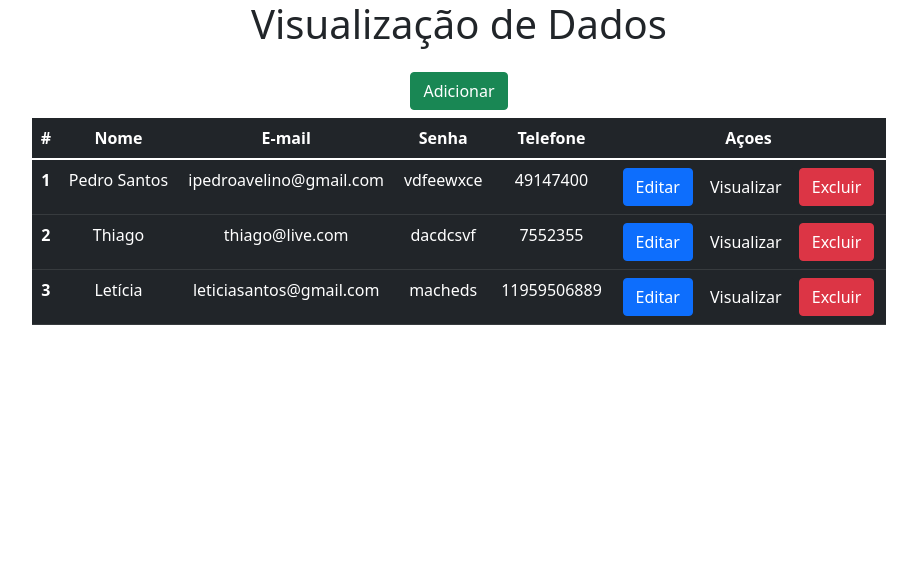
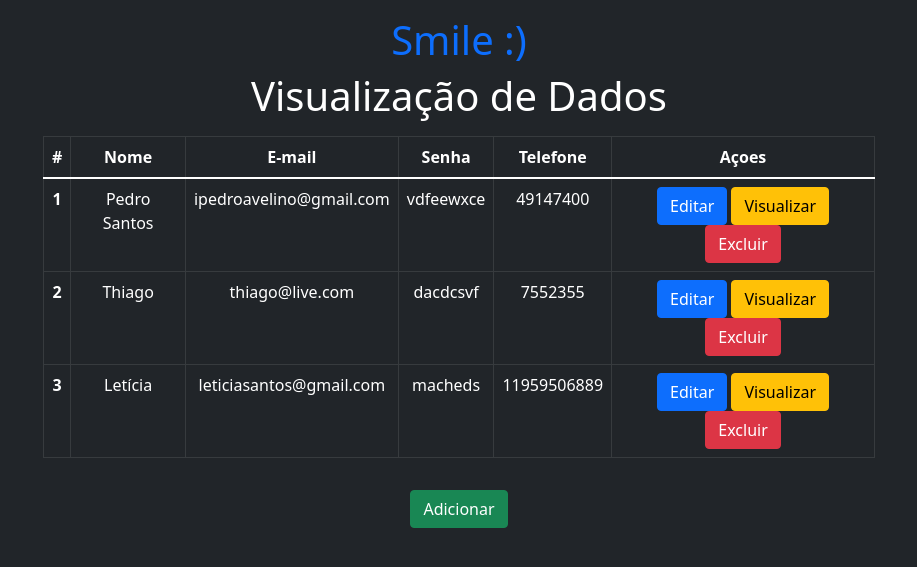
Before and after one commit to ipedroavelino/ChallengeWebApp, a Django app: page / in a window 1280 px wide. Shown: the top 567 px of the page, without its empty margins (181-1098 px from the left). Run offline with Django 3.2, Linux system fonts and the light colour scheme; data comes from the database, SQL or seed files in the repository; both versions use the stored data as it was after the commit.

Commit message:
Editando estilo

```diff
--- a/app/templates/index.html
+++ b/app/templates/index.html
@@ -4,21 +4,17 @@
         <meta charset="UTF-8">
         <title>CRUD com Python</title>
         <link href="https://cdn.jsdelivr.net/npm/bootstrap@5.1.1/dist/css/bootstrap.min.css" rel="stylesheet" integrity="sha384-F3w7mX95PdgyTmZZMECAngseQB83DfGTowi0iMjiWaeVhAn4FJkqJByhZMI3AhiU" crossorigin="anonymous">
-
     </head>
 
-    <body class="fundo">
+    <body class="p-3 mb-2 bg-dark text-white">
 
         <div class="col-8 m-auto pt2 pb-2 text-center">
-            <h1>Visualização de Dados</h1>
-        </div>
-
-        <div class="col-8 m-auto pt-2 pb-2 text-center">
-            <a href="/form" class="btn btn-success">Adicionar</a>
+            <h1 class="text-primary">Smile :)</h1>
+              <h1>Visualização de Dados</h1>
         </div>
 
         <div class="col-8 m-auto pt2 pb-2 text-center">
-            <table class="table table-dark">
+            <table class="table table-bordered table-dark">
                 <thead>
                   <tr>
                     <th scope="col">#</th>
@@ -39,7 +35,7 @@
                     <td>{{dbs.telefone}}</td>
                     <td>
                       <a href="/edit/{{dbs.id}}" class="btn btn-primary">Editar</a>
-                      <a href="/view/{{dbs.id}}" class="btn btn-dark">Visualizar</a>
+                      <a href="/view/{{dbs.id}}" class="btn btn-warning">Visualizar</a>
                       <a href="/delete/{{dbs.id}}" class="btn btn-danger">Excluir</a>
                     </td>
                     </tr>
@@ -47,5 +43,8 @@
                 </tbody>
               </table>
         </div>
+        <div class="col-8 m-auto pt-2 pb-2 text-center">
+          <a href="/form" class="btn btn-success">Adicionar</a>
+      </div>
     </body>
 </html>
--- a/app/templates/view.html
+++ b/app/templates/view.html
@@ -7,7 +7,7 @@
 
     </head>
 
-    <body >
+    <body class="p-3 mb-2 bg-dark text-white">
 
         <div class="col-8 m-auto pt2 pb-2 text-center">
             <h1>Visualização de Usuário</h1>
@@ -17,7 +17,7 @@
             <a href="/" class="btn btn-info">Voltar</a>
         </div>
 
-        <div class="col-8 m-auto pt2 pb-2 text-center">
+        <div class="col-8 m-auto pt2 pb-2 text-center" style="font-size: 30px;">
           <strong>Nome: </strong>{{db.nome}}<br>
           <strong>E-mail: </strong>{{db.email}}<br>
           <strong>Senha: </strong>{{db.senha}}<br>
--- a/project/settings.py
+++ b/project/settings.py
@@ -25,7 +25,8 @@ SECRET_KEY = 'django-insecure-nv48*2bkc)%78u37eb%yzsp3a56g@%fgfxhgnn5_cro8$(eugm
 # SECURITY WARNING: don't run with debug turned on in production!
 DEBUG = True
 
-ALLOWED_HOSTS = ['challengewebapp1.azurewebsites.net']
+ALLOWED_HOSTS = ['challengewebapp1.azurewebsites.net', '127.0.0.1']
+
 
 
 # Application definition
```
Also changed, not shown: app/templates/form.html (+6 -6 lines), db.sqlite3.
